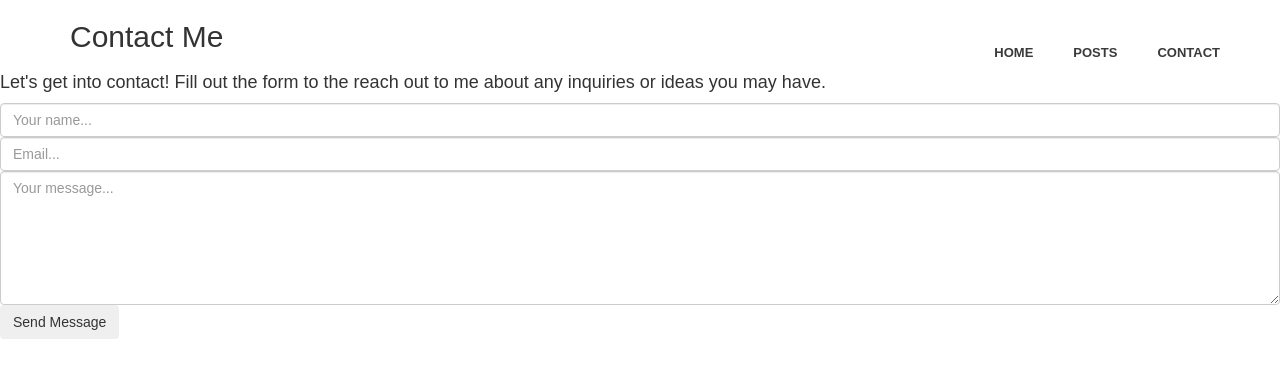
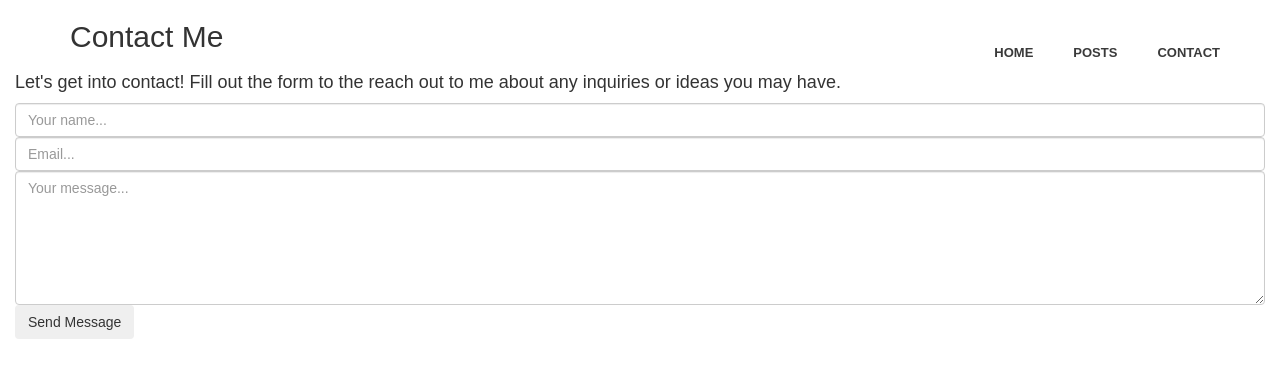
Before and after one commit to SBerkebile7/the-breadsite, a React (Create React App) app: page /contact in a window 1280 px wide. Shown: the top 378 px of the page. Built offline with nearby package versions, Linux system fonts and the light colour scheme.

Commit message:
issues with contact form now not functioning and sending email

```diff
--- a/src/elements/Contact/index.js
+++ b/src/elements/Contact/index.js
@@ -32,15 +32,15 @@ function ContactForm() {
         <div>
             <div >
                 <div class="container">
-                    <div >
+                    <div>
                         <h2>Contact Me</h2>
                         <div class="line-dec"></div>
                     </div>
                 </div>
             </div>
 
-            <div>
-                <div>
+            <div >
+                <div class="container-fluid">
                     <div>
                         <div>
                             <div>
```
